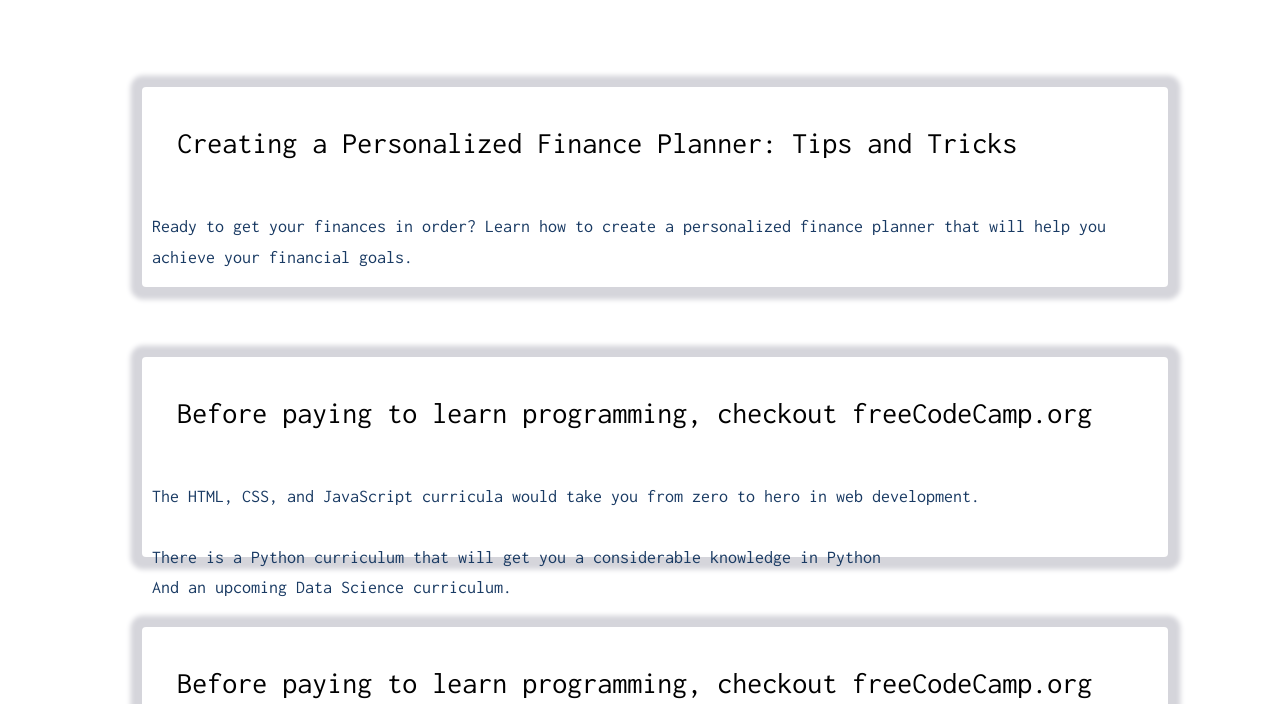
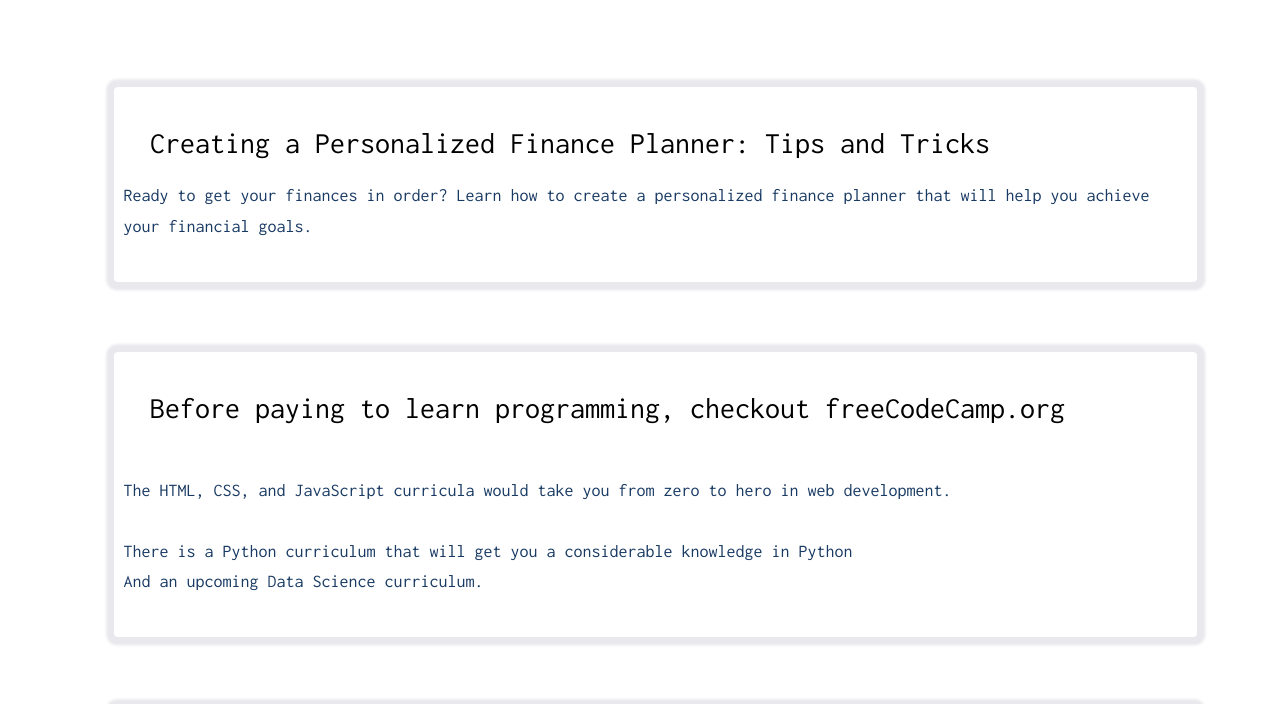
Before and after one commit to thejaskp/finance, a plain HTML site: page index.html in a window 1280 px wide. Shown: the part 1119-1823 px from the top of the page. Drawn offline with Linux system fonts and the light colour scheme; files whose address does not match are found by name.

Commit message:
blogbox edited-index.html

```diff
--- a/css/style.css
+++ b/css/style.css
@@ -51,13 +51,17 @@ html{
   background-color: #ffffff;
   /*color: rgb(0, 0, 0);*/
   padding: 10px;
-  max-width : 90%;
+  max-width : 95%;
   margin-left: auto;
   margin-right: auto;
-  height: 200px;
+  height: 10%;
   border-radius: 4px;
   margin-bottom: 70px;
-  box-shadow: 0.5px 0.5px 5px 12px #d5d5db;
+  box-shadow: 0.3px 0.3px 3px 8px #e8e8ed;
+}
+.box-shadow:hover{
+
+  box-shadow: 0.1px 0.1px 1px 5px #e8e8ed;
 }
 .offcanvas #page {
   overflow: hidden;
--- a/index.html
+++ b/index.html
@@ -3,7 +3,7 @@
 	<head>
 	<meta charset="utf-8">
 	<meta http-equiv="X-UA-Compatible" content="IE=edge">
-	<title>TechForum</title>
+	<title>Finance-Techforum</title>
 	<link rel="icon" href="images/techforumonlylogo.jpg" type="image/icon type" class="img-responsive img-rounded">
 	<meta name="viewport" content="width=device-width, initial-scale=1">
 	<meta name="description" content="Free HTML5 Website Template by freehtml5.co" />
@@ -122,7 +122,7 @@
 			<div class="container" ><a href="blog1.html"><div class="box-shadow">
 				<p>
 					<div class="blog-head"><h2>Creating a Personalized Finance Planner: Tips and Tricks</h2></div>
-				  <br />
+
 				  Ready to get your finances in order? Learn how to create a personalized finance planner that will help you achieve your financial goals.
 				</p>
 		    	</div></a>
```
Also changed, not shown: blog1.html (+1 -1 lines).
